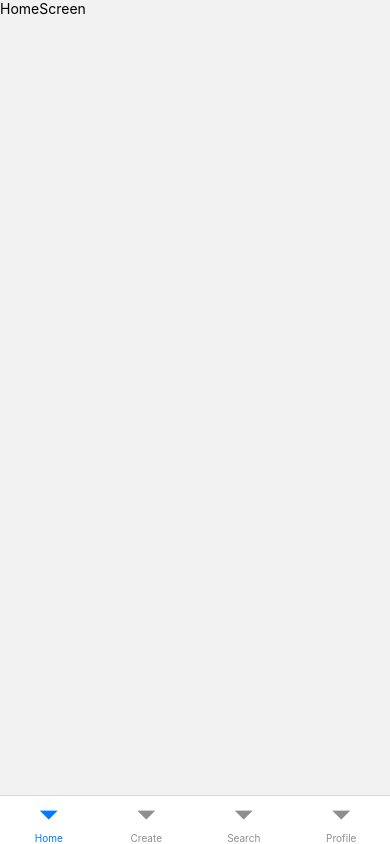
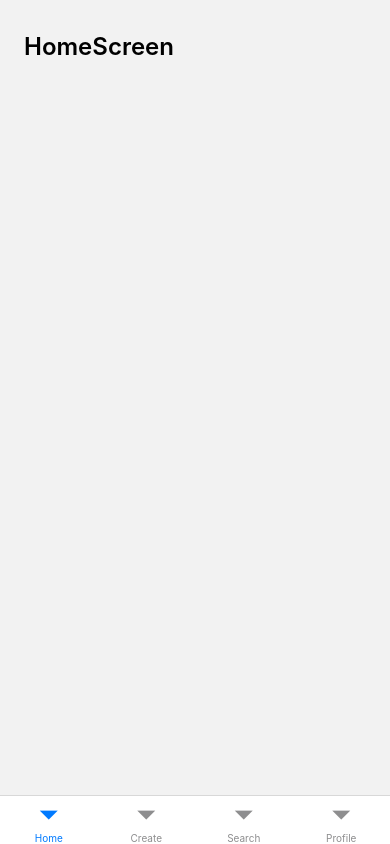
Before and after one commit to dsc-sookmyung/2022-G.Ipsa-SolutionChallenge, a React Native app in the folder frontend/GIpsa/: screen / in a window 390 px wide. Both pictures are taken after a click on the button "GO MAIN". Built offline with nearby package versions, Linux system fonts and the light colour scheme.

Commit message:
style, param type define

```diff
--- /dev/null
+++ b/frontend/GIpsa/src/navigator/types.ts
@@ -0,0 +1,13 @@
+import { BottomTabScreenProps } from '@react-navigation/bottom-tabs';
+
+import { HomeScreenParams } from 'screens/Main/HomeScreen';
+
+export type MainTabParams = {
+  Home: HomeScreenParams;
+  Create: any;
+  Search: any;
+  Profile: any;
+};
+
+export type MainTabScreenProps<T extends keyof MainTabParams> =
+  BottomTabScreenProps<MainTabParams, T>;
--- a/frontend/GIpsa/src/screens/Main/HomeScreen.tsx
+++ /dev/null
@@ -1,12 +0,0 @@
-import { View, Text } from 'react-native';
-import React from 'react';
-
-const HomeScreen = () => {
-  return (
-    <View>
-      <Text>HomeScreen</Text>
-    </View>
-  );
-};
-
-export default HomeScreen;
--- a/frontend/GIpsa/src/navigator/Styles.ts
+++ b/frontend/GIpsa/src/screens/Main/HomeScreen/Styles.ts
@@ -1,21 +1,13 @@
 import { StyleSheet } from 'react-native';
 
 const S = StyleSheet.create({
-  sectionContainer: {
+  container: {
     marginTop: 32,
     paddingHorizontal: 24,
   },
-  sectionTitle: {
+  title: {
     fontSize: 24,
     fontWeight: '600',
-  },
-  sectionDescription: {
-    marginTop: 8,
-    fontSize: 18,
-    fontWeight: '400',
-  },
-  highlight: {
-    fontWeight: '700',
   },
 });
 
--- /dev/null
+++ b/frontend/GIpsa/src/screens/Main/HomeScreen/index.tsx
@@ -0,0 +1,19 @@
+import { View, Text } from 'react-native';
+import React from 'react';
+
+import S from './Styles';
+import { MainTabScreenProps } from 'navigator/types';
+
+export type HomeScreenParams = {
+  a: number;
+};
+
+const HomeScreen = ({ navigation, route }: MainTabScreenProps<'Home'>) => {
+  return (
+    <View style={S.container}>
+      <Text style={S.title}>HomeScreen</Text>
+    </View>
+  );
+};
+
+export default HomeScreen;
```
Also changed, not shown: frontend/GIpsa/src/screens/Main/CreateScreen/index.tsx (renamed from frontend/GIpsa/src/screens/Main/CreateScreen.tsx), frontend/GIpsa/src/screens/Main/ProfileScreen/index.tsx (renamed from frontend/GIpsa/src/screens/Main/ProfileScreen.tsx), frontend/GIpsa/src/screens/Main/SearchScreen/index.tsx (renamed from frontend/GIpsa/src/screens/Main/SearchScreen.tsx), frontend/GIpsa/src/screens/Sign/LoginScreen/index.tsx (renamed from frontend/GIpsa/src/screens/Sign/LoginScreen.tsx).
